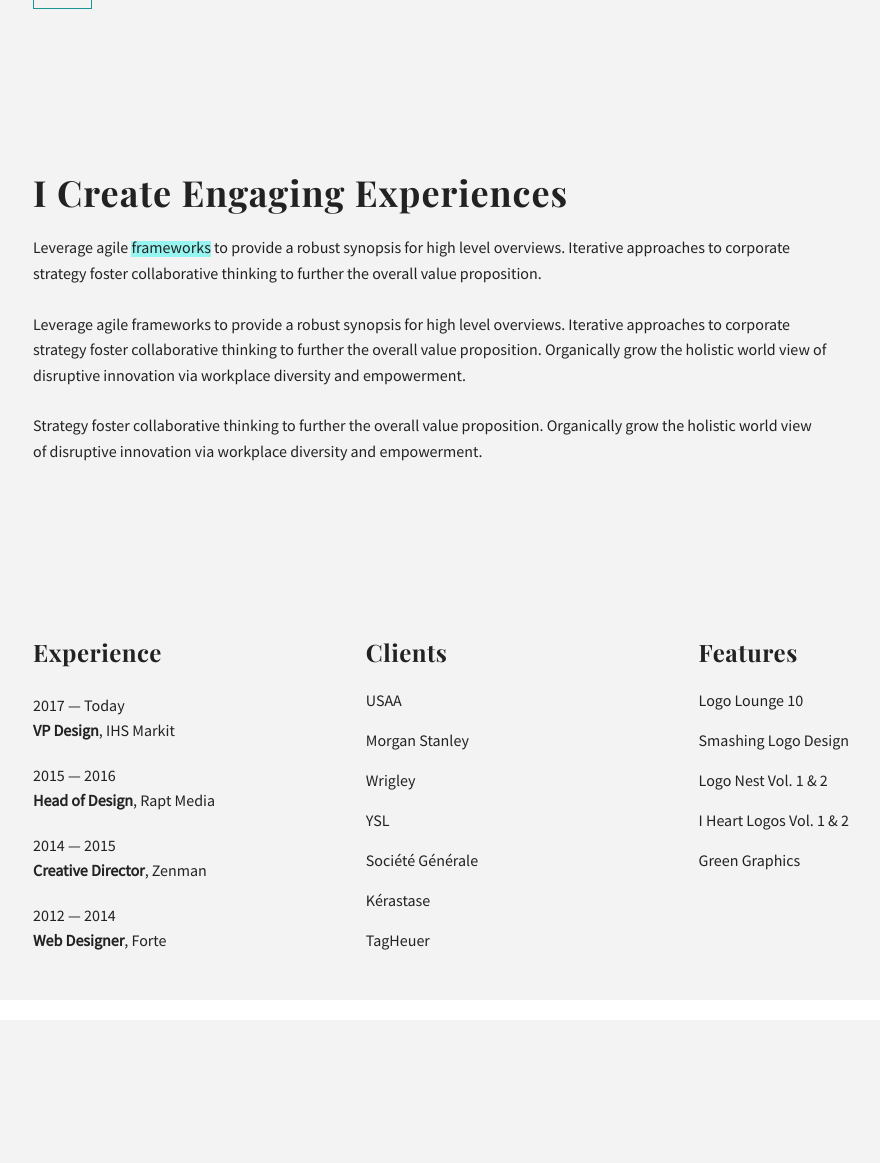
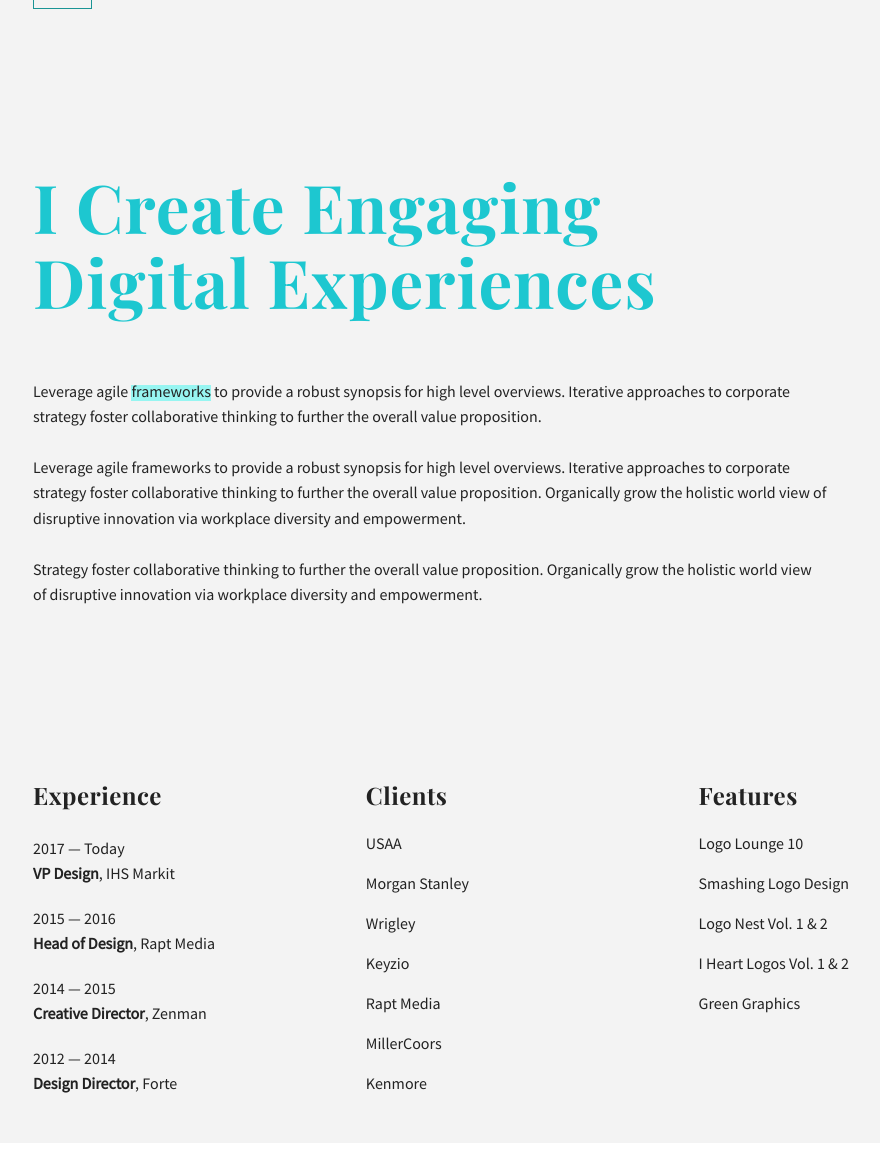
Before and after one commit to heymagruder/personal2018, a PHP site: page / in a window 1280 px wide. Shown: the part 86-1249 px from the top of the page, without its empty margins (127-1007 px from the left). Before the commit the page ends 1036 px from the top, so only its background shows below. Run offline with PHP 8.4, Linux system fonts and the light colour scheme; some web fonts are replaced.

Commit message:
Added more content to site
Adjusted homepage intro text. Added more content to pages.

```diff
--- a/css/styles.css
+++ b/css/styles.css
@@ -1,3 +1,11 @@
+.intro-text{
+  font-size: 4.2em;
+  line-height: 75px;
+  padding-bottom: 40px;
+  color: #1dc7d0;
+}
+
+
 ol {
 	list-style: none;
 	padding: 0;
@@ -37,24 +45,28 @@ strong {
   padding: 20px;
   font-size: 30px;
   width: 100%;
-  border: 3px solid #666666;
+  border: 1px solid #666666;
+  height: 400px;
+  text-align: center;
 }
 
 .flex-container .third {
-  background-color: #cecece;
+  background-color: #ededed;
   padding: 20px;
   font-size: 30px;
   width: 100%;
-  border: 5px solid #666666;
+  border: 1px solid #666666;
+  height: 400px;
+  text-align: center;
 }
 
 .flex-container .full {
-  background-color: #cccccc;
+  background-color: #ededed;
   padding: 160px;
   text-align: center;
   font-size: 30px;
   width: 100%;
-  border: 2px solid #333333;
+  border: 1px solid #666666;
 }
 
 .work-list {
--- a/index.html
+++ b/index.html
@@ -51,7 +51,7 @@
 
     <div class="row">
       <div class="ten columns" style="margin-top: 15%">
-        <h3 id="shuffle">I Create Engaging Experiences</h3>
+        <h3 class="intro-text" id="shuffle">I Create Engaging Digital Experiences</h3>
         <p>Leverage agile <span class="highlight">frameworks</span> to provide a robust synopsis for high level overviews. Iterative approaches to corporate strategy foster collaborative thinking to further the overall value proposition.</p>
         <p>Leverage agile frameworks to provide a robust synopsis for high level overviews. Iterative approaches to corporate strategy foster collaborative thinking to further the overall value proposition. Organically grow the holistic world view of disruptive innovation via workplace diversity and empowerment.</p>
         <p>Strategy foster collaborative thinking to further the overall value proposition. Organically grow the holistic world view of disruptive innovation via workplace diversity and empowerment.</p>
@@ -76,7 +76,7 @@
             </li>
             <li>
               <span class="date">2012 &mdash; 2014</span>
-              <strong class="jobtitle">Web Designer</strong>, Forte
+              <strong class="jobtitle">Design Director</strong>, Forte
             </li>
           </ol>
       </div>
@@ -87,10 +87,10 @@
             <li>USAA</li>
             <li>Morgan Stanley</li>
             <li>Wrigley</li>
-            <li>YSL</li>
-            <li>Société Générale</li>
-            <li>Kérastase</li>
-            <li>TagHeuer</li>
+            <li>Keyzio</li>
+            <li>Rapt Media</li>
+            <li>MillerCoors</li>
+            <li>Kenmore</li>
           </ol>
       </div>
 
--- a/keyzio.html
+++ b/keyzio.html
@@ -49,7 +49,7 @@
   </div><!-- End Container -->
 
     <div class="flex-container" style="margin-top: 10%">
-      <div class="full">full width</div>
+      <div class="full">Full Width</div>
     </div>
 
     <div class="container">
```
Also changed, not shown: work.html (+9 -7 lines).
